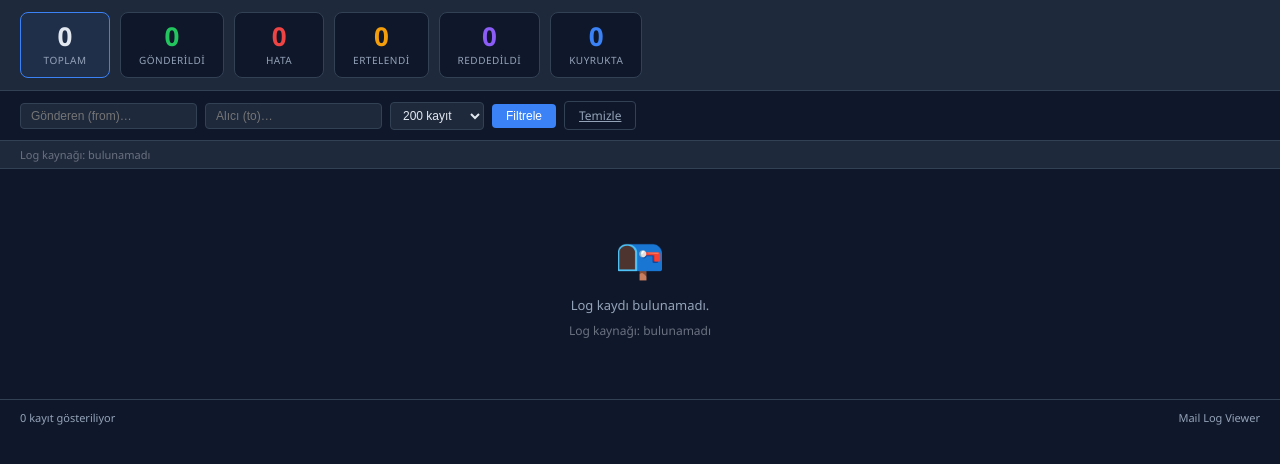
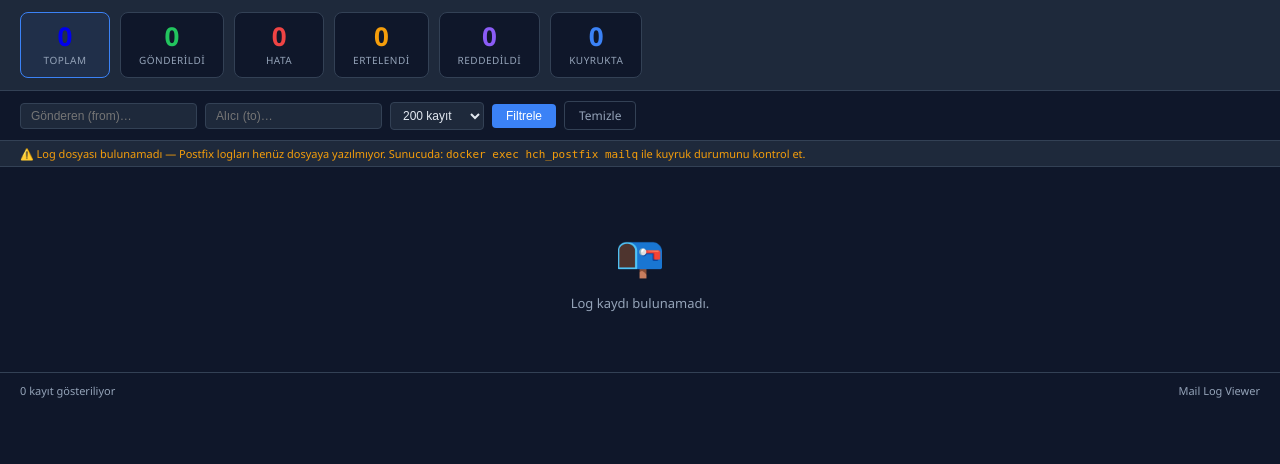
Before and after one commit to isa-ozturk/postfix-relay, a Flask app: page / in a window 1280 px wide. Shown: the part 60-524 px from the top of the page. Run offline with Flask 3, Linux system fonts and the light colour scheme.

Commit message:
fix: sub-path routing and postfix log file

```diff
--- a/logviewer/app.py
+++ b/logviewer/app.py
@@ -15,13 +15,23 @@ from flask import Flask, render_template, request, jsonify, abort
 
 app = Flask(__name__)
 
-APP_TITLE = os.getenv("APP_TITLE", "Mail Log Viewer")
+APP_TITLE  = os.getenv("APP_TITLE", "Mail Log Viewer")
+
+# Traefik StripPrefix /maillog'u kaldırıyor — Flask'a / geliyor.
+# Tüm linklerin /maillog prefix'i ile üretilmesi için base path tanımlıyoruz.
+BASE_PATH = os.getenv("BASE_PATH", "/maillog")
 
 LOG_PATHS = [
     "/var/log/postfix/mail.log",
     "/var/log/mail.log",
     "/var/log/syslog",
 ]
+
+# Postfix logları /dev/stdout'a yazılıyorsa docker logs üzerinden okuyoruz.
+# Container kendi logunu /proc/1/fd/1'den okuyamaz, bu yüzden
+# docker-compose'da POSTFIX_maillog_file=/var/log/postfix/mail.log
+# veya rsyslog ile dosyaya yazılması gerekiyor.
+# Bu uygulama her iki modu da destekler.
 
 STATUS_COLORS = {
     "sent":      "#22c55e",
@@ -204,7 +214,10 @@ def index():
         events = [e for e in events if any(filter_to.lower() in r["to"].lower() for r in e["recipients"])]
 
     events = events[:limit]
-    log_source = next((p for p in LOG_PATHS if os.path.exists(p) and os.path.getsize(p) > 0), "bulunamadı")
+    log_source = next(
+        (p for p in LOG_PATHS if os.path.exists(p) and os.path.getsize(p) > 0),
+        None
+    )
 
     return render_template(
         "index.html",
@@ -220,6 +233,7 @@ def index():
         total_shown=len(events),
         log_source=log_source,
         app_title=APP_TITLE,
+        base_path=BASE_PATH,
     )
 
 
--- a/logviewer/templates/index.html
+++ b/logviewer/templates/index.html
@@ -23,7 +23,7 @@
   .hlinks a:hover { border-color: var(--accent); }
 
   .stats { display: flex; gap: 10px; padding: 12px 20px; background: var(--surface); border-bottom: 1px solid var(--border); flex-wrap: wrap; }
-  .stat { background: var(--bg); border: 1px solid var(--border); border-radius: 8px; padding: 10px 18px; text-align: center; min-width: 90px; cursor: pointer; transition: border-color .15s; }
+  .stat { background: var(--bg); border: 1px solid var(--border); border-radius: 8px; padding: 10px 18px; text-align: center; min-width: 90px; cursor: pointer; transition: border-color .15s; text-decoration: none; display: block; }
   .stat:hover, .stat.active { border-color: var(--accent); background: rgba(59,130,246,.07); }
   .stat .val { font-size: 26px; font-weight: 700; line-height: 1; }
   .stat .lbl { font-size: 10px; color: var(--muted); margin-top: 4px; text-transform: uppercase; letter-spacing: .5px; }
@@ -34,8 +34,11 @@
   .filters select { background: var(--surface); border: 1px solid var(--border); color: var(--text); padding: 5px 8px; border-radius: 4px; font-size: 12px; }
   .btn { padding: 5px 14px; border-radius: 4px; font-size: 12px; cursor: pointer; border: none; }
   .btn-primary { background: var(--accent); color: #fff; }
-  .btn-ghost { background: transparent; border: 1px solid var(--border); color: var(--muted); }
+  .btn-ghost { background: transparent; border: 1px solid var(--border); color: var(--muted); text-decoration: none; display: inline-block; }
   .btn-ghost:hover { border-color: var(--accent); color: var(--text); }
+
+  .log-src { font-size: 11px; color: var(--gray); padding: 5px 20px; background: var(--surface); border-bottom: 1px solid var(--border); }
+  .log-src.warn { color: var(--yellow); }
 
   .table-wrap { overflow-x: auto; }
   table { width: 100%; border-collapse: collapse; }
@@ -48,7 +51,7 @@
   .qid { font-family: monospace; font-size: 11px; color: var(--muted); }
   .addr { font-size: 12px; max-width: 200px; overflow: hidden; text-overflow: ellipsis; white-space: nowrap; display: block; }
   .client-ip { font-size: 11px; color: var(--muted); white-space: nowrap; }
-  .detail-cell { max-width: 260px; overflow: hidden; text-overflow: ellipsis; white-space: nowrap; color: var(--muted); font-size: 11px; transition: all .2s; }
+  .detail-cell { max-width: 260px; overflow: hidden; text-overflow: ellipsis; white-space: nowrap; color: var(--muted); font-size: 11px; }
   .detail-cell.open { white-space: normal; word-break: break-all; max-width: 400px; }
   .ts { white-space: nowrap; color: var(--muted); font-size: 11px; }
   .sz { white-space: nowrap; color: var(--muted); text-align: right; font-size: 12px; }
@@ -56,7 +59,6 @@
   .empty { padding: 60px; text-align: center; color: var(--muted); }
   .empty .icon { font-size: 40px; margin-bottom: 12px; }
 
-  .logsrc { font-size: 11px; color: var(--gray); padding: 6px 20px; background: var(--surface); border-bottom: 1px solid var(--border); }
   footer { padding: 10px 20px; color: var(--muted); font-size: 11px; border-top: 1px solid var(--border); display: flex; justify-content: space-between; }
 </style>
 </head>
@@ -69,18 +71,21 @@
     {{ refresh_interval }}sn otomatik yenileme
   </div>
   <div class="hlinks">
-    <a href="/api/events" target="_blank">JSON</a>
-    <a href="/">🔄 Yenile</a>
+    <a href="{{ base_path }}/api/events" target="_blank">JSON</a>
+    <a href="{{ base_path }}/">🔄 Yenile</a>
   </div>
 </header>
 
-<!-- İstatistik kartları -->
+<!-- İstatistik kartları — tüm linkler base_path ile -->
 <div class="stats">
-  {% set url_base = '/?from=' + filter_from + ('&to=' + filter_to if filter_to else '') %}
-  <div class="stat {{ 'active' if not filter_status }}" onclick="location='{{ url_base }}'">
+  {% set bp = base_path %}
+  {% set qfrom = ('&from=' + filter_from) if filter_from else '' %}
+  {% set qto   = ('&to='   + filter_to)   if filter_to   else '' %}
+
+  <a class="stat {{ 'active' if not filter_status }}" href="{{ bp }}/?{{ qfrom }}{{ qto }}">
     <div class="val">{{ stats.get('total', 0) }}</div>
     <div class="lbl">Toplam</div>
-  </div>
+  </a>
   {% for st, color, lbl in [
       ('sent',     '--green',  'Gönderildi'),
       ('bounced',  '--red',    'Hata'),
@@ -88,16 +93,17 @@
       ('rejected', '--purple', 'Reddedildi'),
       ('queued',   '--blue',   'Kuyrukta'),
   ] %}
-  <div class="stat {{ 'active' if filter_status == st }}"
-       onclick="location='{{ url_base }}&status={{ st }}'">
+  <a class="stat {{ 'active' if filter_status == st }}"
+     href="{{ bp }}/?status={{ st }}{{ qfrom }}{{ qto }}"
+     style="text-decoration:none">
     <div class="val" style="color:var({{ color }})">{{ stats.get(st, 0) }}</div>
     <div class="lbl">{{ lbl }}</div>
-  </div>
+  </a>
   {% endfor %}
 </div>
 
-<!-- Filtreler -->
-<form class="filters" method="GET">
+<!-- Filtreler — action base_path ile -->
+<form class="filters" method="GET" action="{{ base_path }}/">
   {% if filter_status %}<input type="hidden" name="status" value="{{ filter_status }}">{% endif %}
   <input type="text" name="from" placeholder="Gönderen (from)…" value="{{ filter_from }}">
   <input type="text" name="to"   placeholder="Alıcı (to)…"      value="{{ filter_to }}">
@@ -107,11 +113,18 @@
     {% endfor %}
   </select>
   <button type="submit" class="btn btn-primary">Filtrele</button>
-  <a href="/" class="btn btn-ghost">Temizle</a>
+  <a href="{{ base_path }}/" class="btn btn-ghost">Temizle</a>
 </form>
 
-<!-- Log kaynağı -->
-<div class="logsrc">Log kaynağı: {{ log_source }}</div>
+<!-- Log kaynağı durumu -->
+{% if log_source %}
+<div class="log-src">📄 Log kaynağı: {{ log_source }}</div>
+{% else %}
+<div class="log-src warn">
+  ⚠️ Log dosyası bulunamadı — Postfix logları henüz dosyaya yazılmıyor.
+  Sunucuda: <code>docker exec hch_postfix mailq</code> ile kuyruk durumunu kontrol et.
+</div>
+{% endif %}
 
 <!-- Tablo -->
 <div class="table-wrap">
@@ -163,9 +176,7 @@
   <div class="icon">📭</div>
   <p>Log kaydı bulunamadı.</p>
   {% if filter_status or filter_from or filter_to %}
-  <p style="margin-top:10px"><a href="/" style="color:var(--accent)">← Filtreleri temizle</a></p>
-  {% else %}
-  <p style="margin-top:8px;font-size:12px;color:var(--gray)">Log kaynağı: {{ log_source }}</p>
+  <p style="margin-top:10px"><a href="{{ base_path }}/" style="color:var(--accent)">← Filtreleri temizle</a></p>
   {% endif %}
 </div>
 {% endif %}
```
Also changed, not shown: docker-compose.yml (+4 -3 lines).
